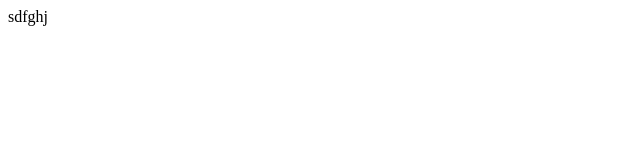
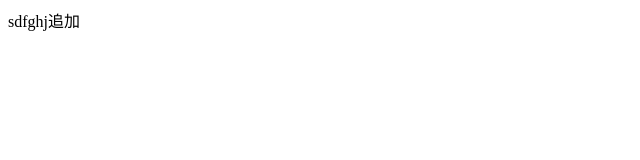
Before and after one commit to yuukikashiwagi/minion, a plain HTML site: page index.html in a window 1280 px wide. Shown: the full height of the page, 0-640 px from the left. Drawn offline with Linux system fonts and the light colour scheme.

Commit message:
更新確認

```diff
--- a/index.html
+++ b/index.html
@@ -6,6 +6,6 @@
     <title>Document</title>
 </head>
 <body>
-    sdfghj
+    sdfghj追加
 </body>
 </html>
```
